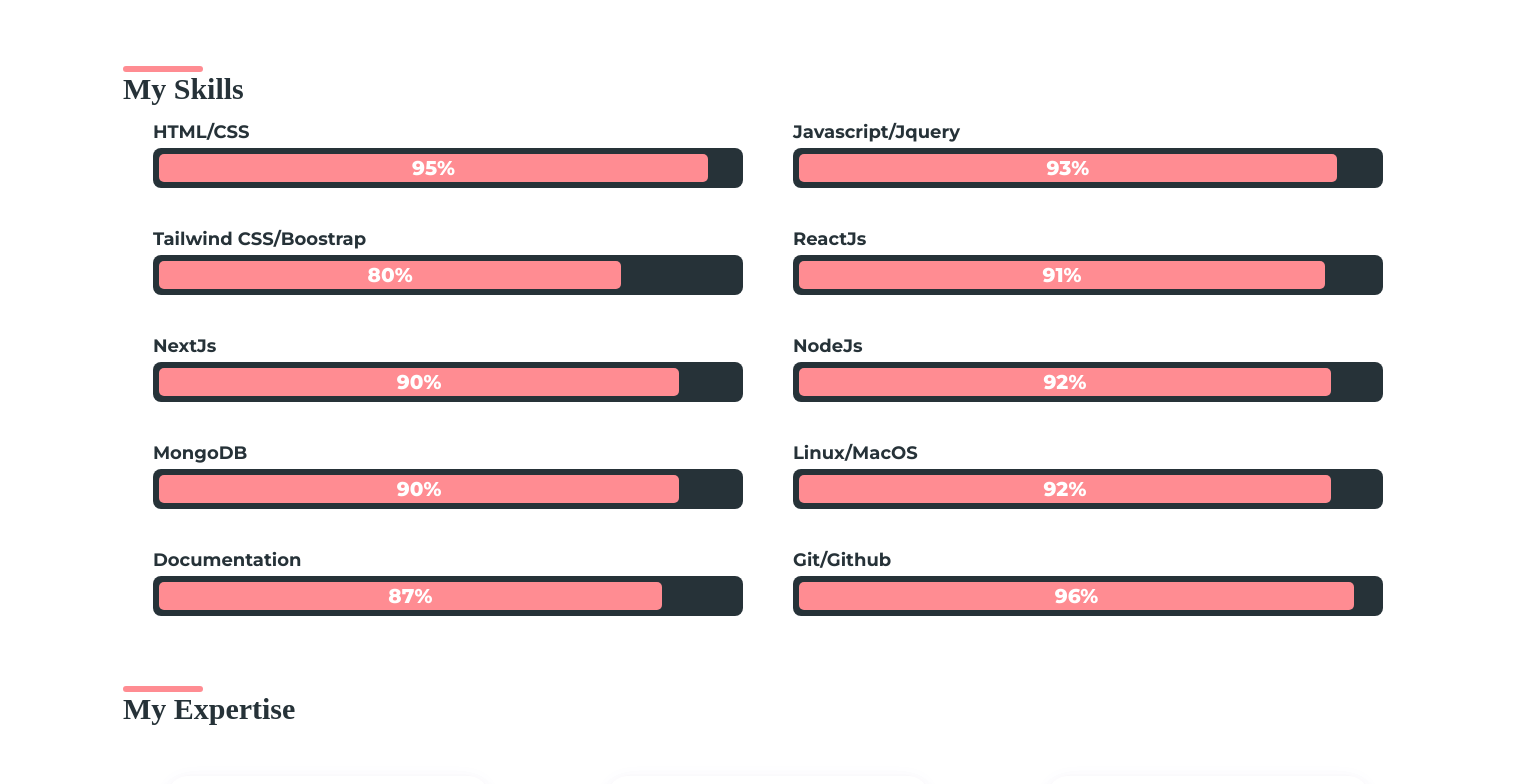
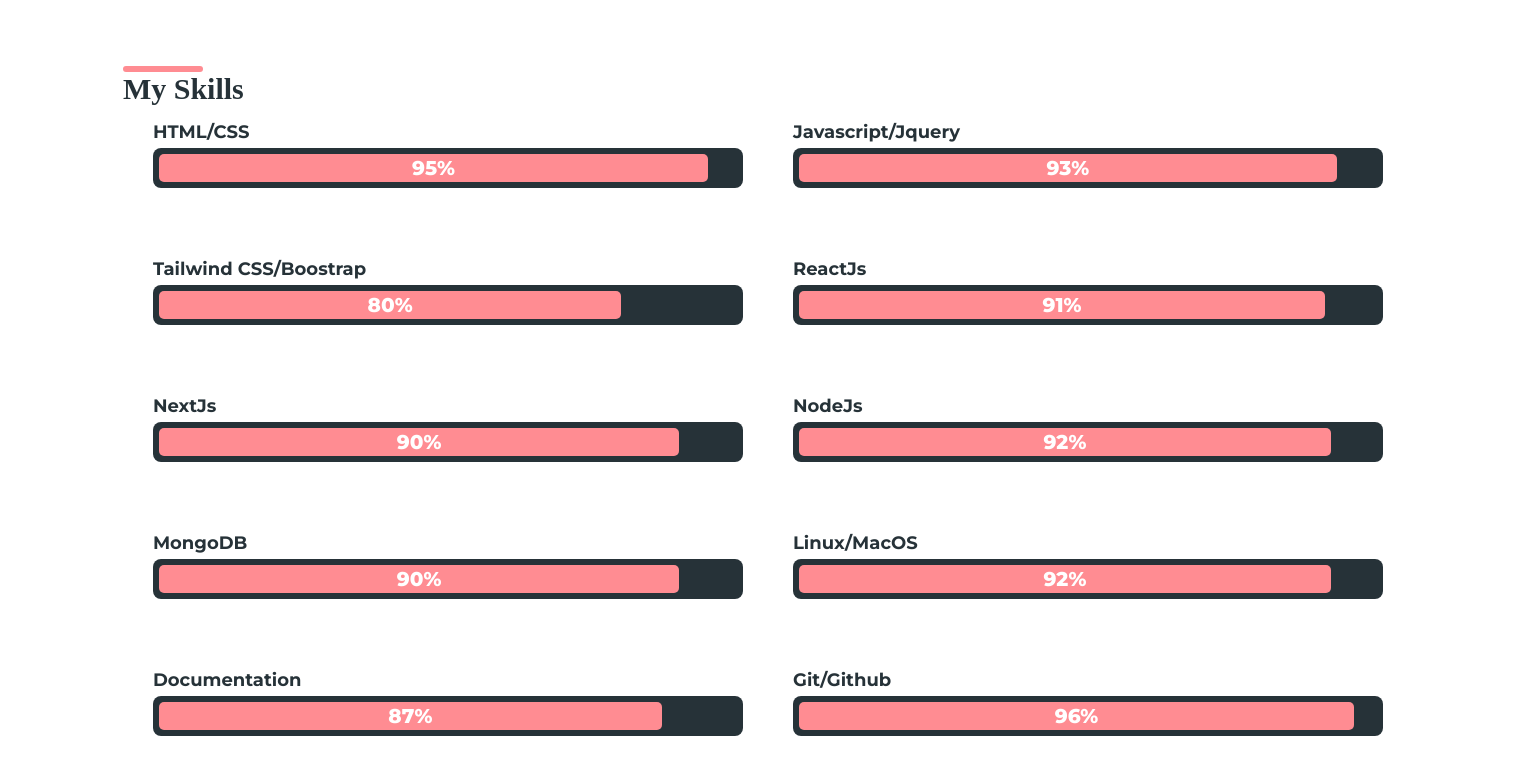
Before and after one commit to Ay4codes/portfolio-v1, a Next.js app: page /about in a window 1536 px wide. Shown: the part 740-1524 px from the top of the page. Built offline with nearby package versions, Linux system fonts and the light colour scheme; no server answers; a web font is replaced by a local one.

Commit message:
Media Query

```diff
--- a/styles/about.css
+++ b/styles/about.css
@@ -68,7 +68,7 @@
     grid-template-columns: 1fr 1fr;
     column-gap: 50px;
     margin-top: 15px;
-    row-gap: 40px;
+    row-gap: 50px;
 }
 .skills-wrapper {
     width: 100%;
@@ -208,6 +208,9 @@
     .skills-innner {
         padding: 6px;
     }
+    .about-2nd-section-content-wrapper {
+        row-gap: 70px;
+    }
 }
 
 
```
